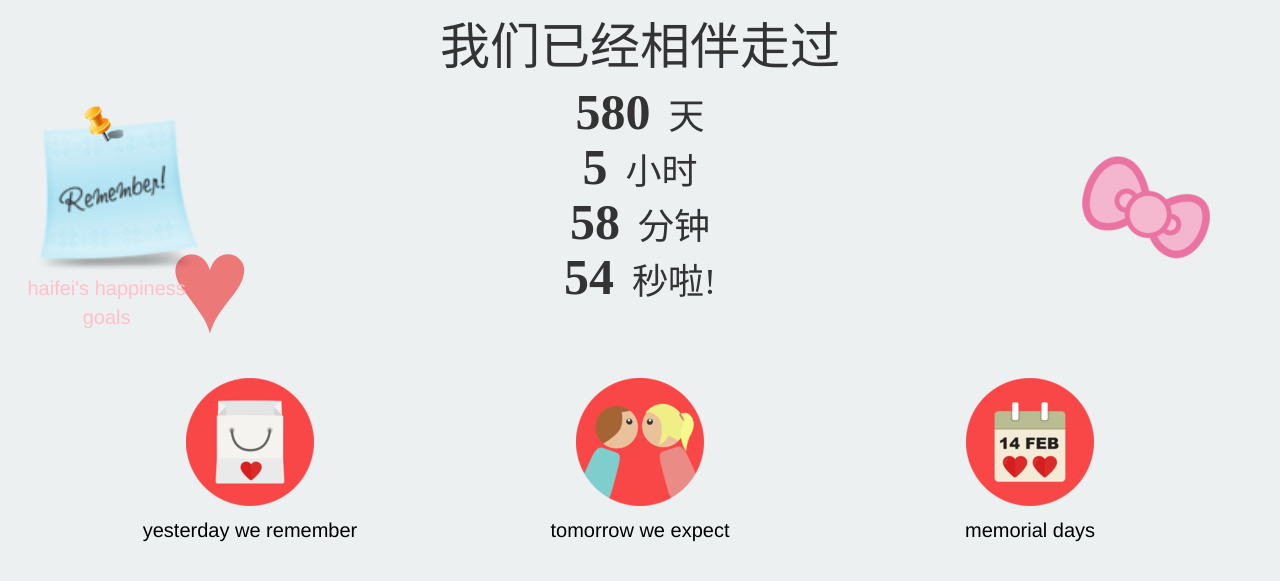
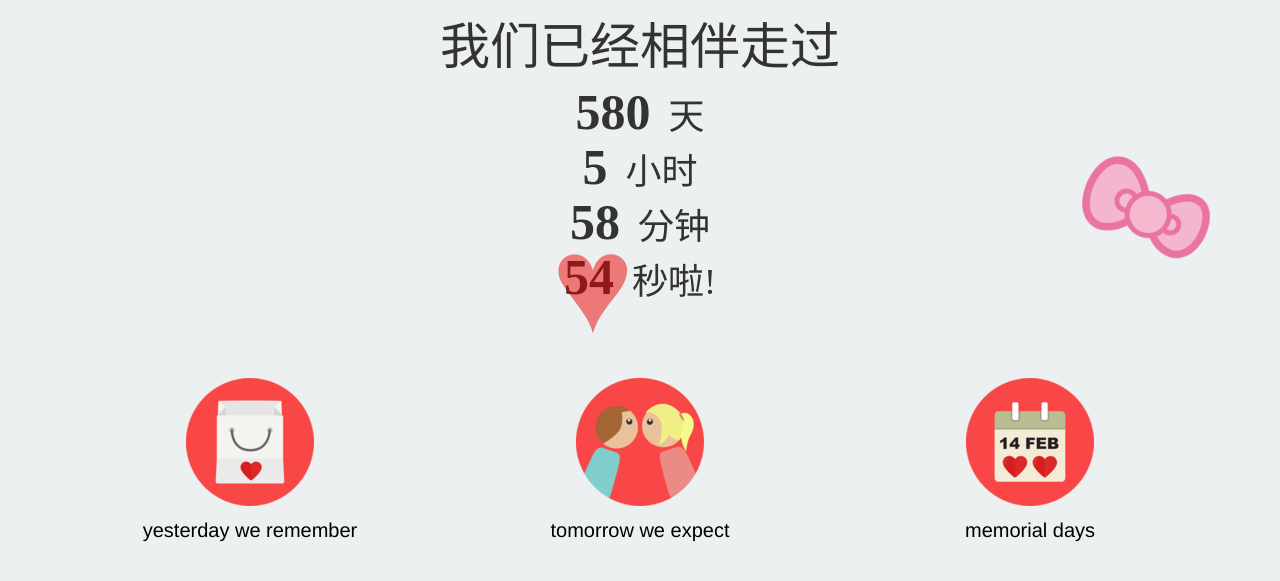
Before and after one commit to Mufidy/OurMemoriesWeb, a PHP site: page / in a window 1280 px wide. Shown: the top 581 px of the page. Run offline with PHP 8.4, Linux system fonts and the light colour scheme; some web fonts are replaced.

Commit message:
Delete the sticker which on left side
adjust heart location too

```diff
--- a/css/ourmemery.css
+++ b/css/ourmemery.css
@@ -8,7 +8,7 @@
 }
 
 .heart {
-	margin-left: 180px;
+	margin-left: 44%;
 	opacity:0.5;
 	text-align: center;
 	margin-top: -100px;
--- a/index.html
+++ b/index.html
@@ -43,16 +43,7 @@
 
 	<div class="container-fluid">
 		<div class="row">
-			<div class="col-md-2" style="text-align:center">
-				<div class="note_img_span">
-					<img src="images/note.ico">
-				</div>
-				<img src="images/thumbtack.ico" style="margin-top:-450px;">
-				<div class="outline_text" style="margin-top:-270px;">
-					<a href="#" style="color:pink">haifei's happiness goals</a>
-				</div>
-			</div>
-			<div class="col-md-8"></div>
+			<div class="col-md-10"></div>
 			<div class="col-md-2">
 				<img src="images/hellokitty5.ico" style="margin-top:-400px;">
 			</div>
--- a/js/ourmemery.js
+++ b/js/ourmemery.js
@@ -20,8 +20,8 @@ function showtime(){
 
 function setHeartToWord () {
 	document.getElementById("myHeart").style="opacity:1;";
-
 	document.getElementById("myHeart").innerHTML="WangLu, I ♥ you.";
+	document.getElementById("myHeart").style="margin-left: 24%;";
 }
 
 function setWordToHeart () {
```
